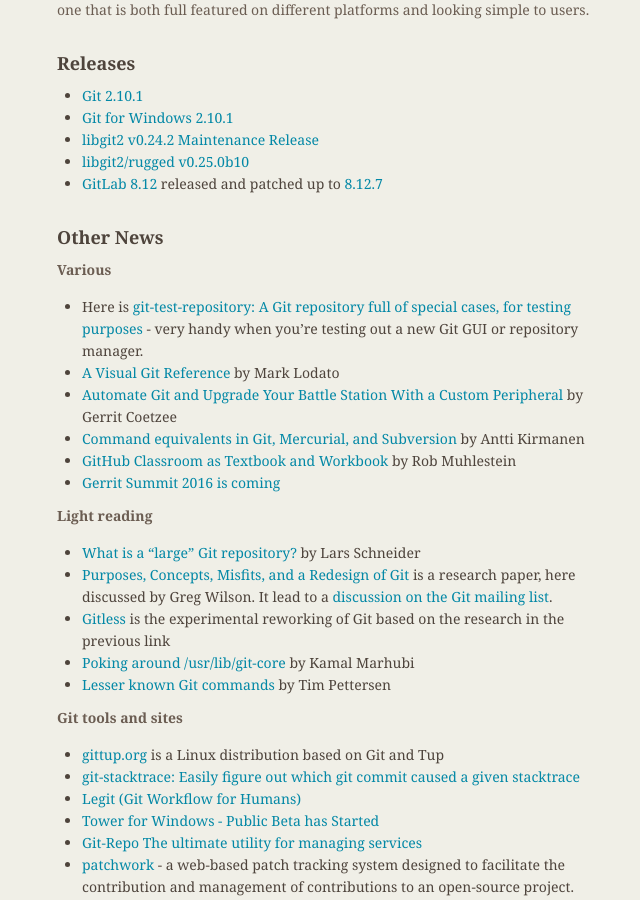
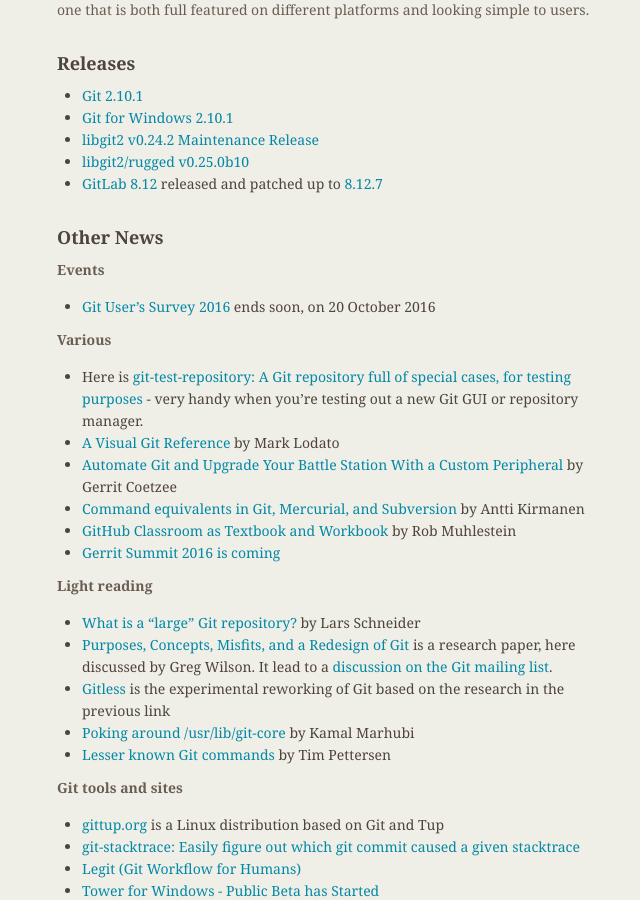
Before and after one commit to git/git.github.io, a Jekyll site: the page built from rev_news/drafts/edition-20.md, in a window 1280 px wide and 900 px high, scrolled down 3417 px. Shown: the whole window, without its empty margins (477-1117 px from the left). Built offline with Jekyll 4.4.1, drawn with Linux system fonts in a browser that asks for light colours.

Commit message:
Other News: Git User's Survey 2016 ends soon
Just a reminder for those who have not answered yet.

```diff
--- a/rev_news/drafts/edition-20.md
+++ b/rev_news/drafts/edition-20.md
@@ -200,6 +200,10 @@
 
 ## Other News
 
+__Events__
+
+* [Git User's Survey 2016](https://survs.com/survey/3cop1kt5eg) ends soon, on 20 October 2016
+
 __Various__
 
 * Here is [git-test-repository: A Git repository full of special cases, for testing purposes](https://github.com/book/git-test-repository) - very handy when you're testing out a new Git GUI or repository manager.
```
